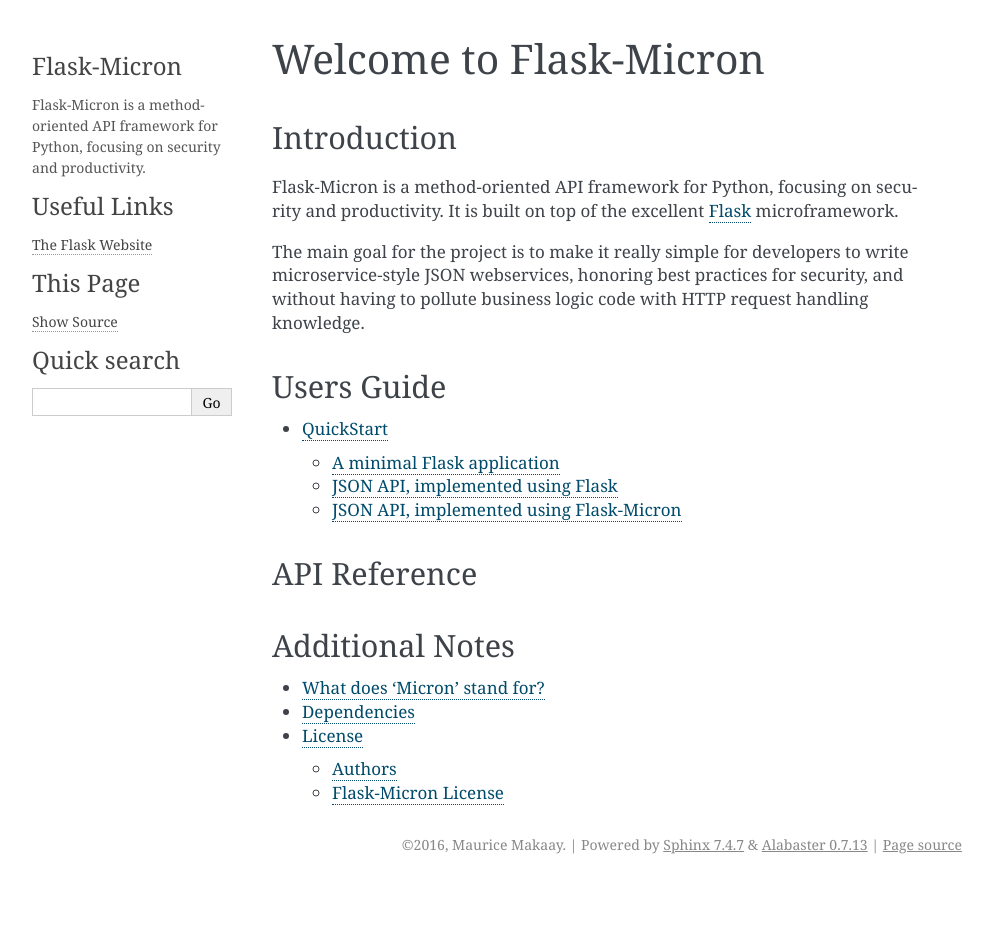
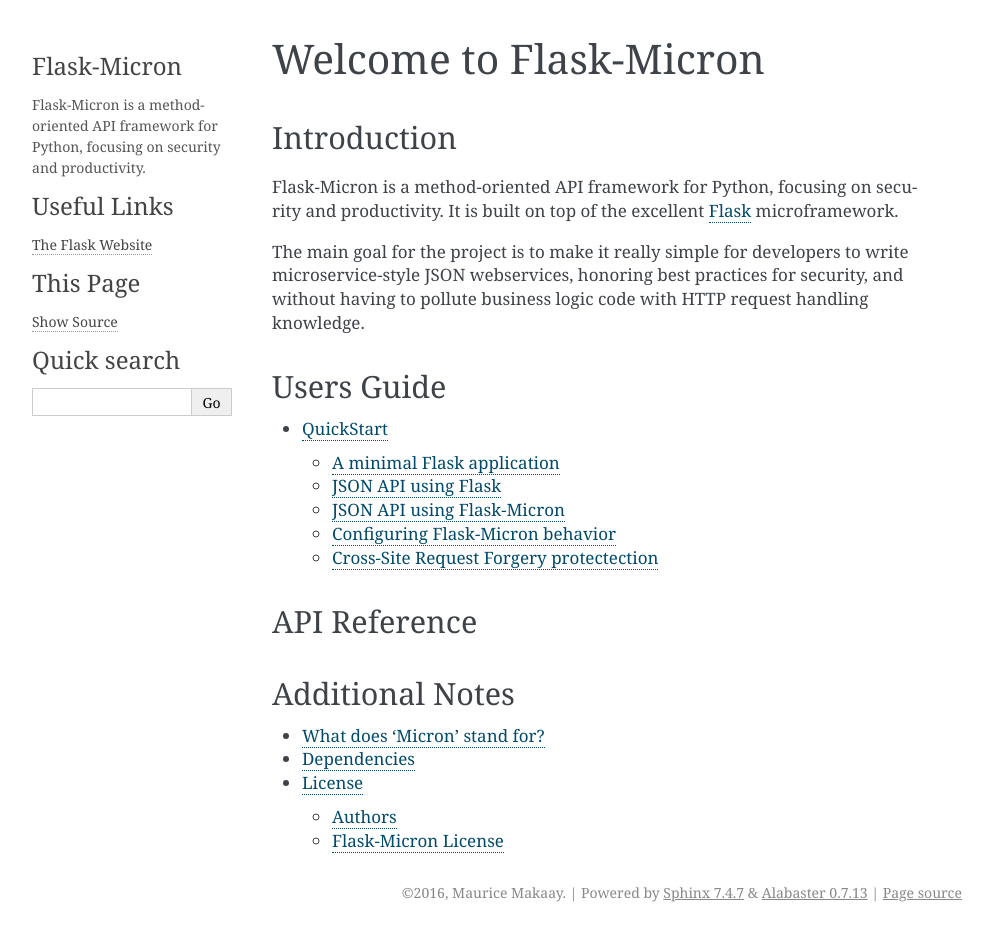
Before and after one commit to mmakaay/flask_micron, a Sphinx documentation site: the page built from documentation/index.rst, in a window 1280 px wide. Shown: the whole page, without its empty margins (148-1140 px from the left). Built offline with Sphinx 7.4.7, drawn with Linux system fonts in a browser that asks for light colours; before the commit the page ends 900 px from its top, so only the background shows below that; some of the changed lines change nothing that is shown.

Commit message:
A few small doc updates

```diff
--- a/documentation/quickstart.rst
+++ b/documentation/quickstart.rst
@@ -2,6 +2,12 @@
 
 QuickStart
 ==========
+
+In this chapter, I will explain how to get your first Flask-Micron app
+running. If you already familiar with writing JSON API's using Flask,
+then you might want to jump directly to :ref:`api-using-flask-micron`.
+
+.. _minimal-flask-app
 
 A minimal Flask application
 ---------------------------
@@ -28,25 +34,33 @@
 Head over to `http://127.0.0.1:5000/ <http://127.0.0.1:5000/>`_ using your
 web browser to see the function's greeting output.
 
-JSON API, implemented using Flask
----------------------------------
+.. note::
 
-Let's say the marketing department has found that hello_world() is going
-to be the next big hype. Therefore, it has to be opened up for all kinds of
-clients (desktop, phones, smart tv, etc.) Additionally, there is a big wish
-for making the greeting more personal. The greeting should only say 'World',
-when no other name is known.
+  Serving the app this way is meant for development purposes only.
+  For information on deploying the app to a production environment, see
+  the Flask documentation.
+
+.. _api-using-flask:
+
+JSON API using Flask
+--------------------
+
+The marketing department has found that the 'Hello, World!' application is
+going to be the next big hype. Therefore, it has to be opened up for all
+kinds of clients (desktop, smart phones, smart tv, etc.) Additionally, there
+is a big wish for making the greeting more personal. The greeting should only
+say 'World', when no other name is known.
 
 Based on this, the tech team worked out their design:
   - A JSON-based webservice, to facilitate integration with all platforms.
-  - Clients can POST a name JSON-serialized to the API.
-  - The server will strip leading and trailing whitespace from the name
-  - The server will use 'World' as the name, when no name is provided.
+  - Clients POST a name JSON-serialized to the API.
+  - The server strips leading and trailing whitespace from the name
+  - The server uses 'World' as the name, when no name is provided.
   - The server produces the result data, a friendly greeting.
-  - The server will send the result data JSON-serialized to the client.
+  - The server sends the result data JSON-serialized to the client.
 
-Okay, nothing to difficult! Flask has everything on board to implement
-this new and ground breaking API::
+Okay, nothing to difficult! We've done this a million times before and Flask
+Flask has everything on board to implement this new and ground breaking API::
 
     from flask import Flask, json, jsonify, request
     app = Flask(__name__)
@@ -86,27 +100,31 @@
             self.assertHelloWorldRequest('John', 'Hello, John!')
 
         def test_GivenNameWithWhitespaceOnInput_NameIsTrimmed(self):
-            self.assertHelloWorldRequest('   Jacky  \t\r\n ', 'Hello, Jacky!')
-
+            self.assertHelloWorldRequest('  Jacky\t\n ', 'Hello, Jacky!')
 
 Even though this is a very basic level API method (simple input, simple
 output, no authentication, no security checks, etc.), it is already noticeable
-that both the implementation code and the test code are not extremely clear.
+that both the implementation code and the test code are not extremely
+straight forward.
 
-One reason for this is the violation of the Single Reponsibility Principle
+The reason for this is the violation of the Single Reponsibility Principle
 (SRP). The function and its tests cover more ground than the business logic
 alone. The function has to know about Flask's request handling mechanisms,
-while the tests have to use the Flask testing utilities to navigate the app.
-In fact, these unit tests are integration tests to me, since I have to work
-almost the full stack in order to test my code.
+while the tests have to use the Flask testing utilities to navigate the app,
+as if it were already running in a web server.
+To me, these unit tests are integration tests, since I have to work almost
+the full stack in order to test my code.
 
-Now imagine that we have to add extra features like CSRF protection,
-authentication and logging, you probably can foresee that things get out of
-hand fast. This is the reason that I started the Flask-Micron project, with
-the ultimate goal to bring back the implementation code to pure business logic.
+Now imagine having to add extra features like CSRF protection, authentication
+and logging, you probably can foresee that things get out of hand fast. This
+is the reason that I started the Flask-Micron project, with the ultimate goal
+to bring back the implementation code for this kind of project to pure business
+logic.
 
-JSON API, implemented using Flask-Micron
-----------------------------------------
+.. _api-using-flask-micron:
+
+JSON API using Flask-Micron
+---------------------------
 
 Using Flask-Micron, we can greatly simplify the code from the previous section::
 
@@ -119,15 +137,17 @@
     def hello_world(name='World'):
         return 'Hello, %s!' % name
 
-What happens here, is that ``@micron.method`` wraps the hello_world function
-as a Micron method and registers it with the Flask app to be linked to the
-root url. When a client POSTs to '/', then Flask will resolve the URL and
-calls ``hello_world()`` via the ``@micron.method`` wrapper.
+What happens here, is that ``@micron.method`` wraps the ``hello_world()``
+function in a Micron method and registers this Micron method with the Flask
+app to be the handler for POST requests to the root url.
 
-From here on, the wrapper will take care of all interaction with Flask,
-JSON (de)serialization, security checks, data normalization etc.
-By making the wrapper responsible for these tasks, we can now focus on
-actual business logic when testing (and writing) the API::
+From here on, the Micron method will sit between Flask and the function,
+taking care of tasks like JSON-deserializing and normalizing request
+data, performing security checks, calling the wrapped function to get a result
+and JSON-serializing the result data.
+
+By making the Micron method responsible for these tasks, we can now focus on
+actual business logic when writing and testing the API functions::
 
     import unittest
     from hello import hello_world
@@ -140,13 +160,91 @@
         def test_GivenNoNameOnInput_GreetingIsWordly(self):
             self.assertEqual('Hello, World!', hello_world())
 
-Much simpler to write and actual unit tests instead of integration tests:
-these are tests against ``hello_world()`` and not against ``app``.
+These are actual unit tests instead of integration tests. The entry point for
+the tests is ``hello_world()`` and not the Flask ``app``.
 
-*Note: no tests were implemented for None and empty strings. The reason for this
-is that Flask-Micron normalizes input data by default: trailing and leading
-whitespace are stripped and empty strings are converted to None. When calling
-a function and the input is None, then the argument is omitted (by convention).
-For those reasons, I didn't write specific tests for None and empty strings.
-The @micron.method wrapper arranges that those scenario's won't occur
-in practice.*
+.. note::
+  No tests were implemented for None and empty strings. The reason for this
+  is that Flask-Micron normalizes input data by default: trailing and leading
+  whitespace are stripped and empty strings are converted to None. When
+  calling the wrapped function and the input is None, then the argument is
+  omitted (by convention). Therefore, I omitted some tests, since the tested
+  scenarios do not exist in practice.
+
+.. _configuring-flask-micron-behavior
+
+Configuring Flask-Micron behavior
+---------------------------------
+
+As explained in the previous section, Flask-Micron automatically performs
+normalization on strings in the input data. This is a sane default. It can
+for example prevent needless authentication failures when a user accidentally
+types a trailing space after the username or password.
+
+Even though a sane default is used, sometimes you might require different
+behavior. No worries! All processing features in Flask-Micron are written as
+plugins and these plugins can be written in a configurable manner.
+The normalization plugin supports the following configuration options:
+
+normalize: True (default) or False
+  Whether or not to apply normalization at all.
+
+strip_strings: True (default) or False
+  Whether or not leading and trailing whitespace must be stripped from
+  string fields in the input data.
+
+make_empty_strings_none: True (default) or False
+  Whether or not string fields that contain an empty string must be
+  normalized to None.
+
+Flask-Micron provides a configuration mechanism to tweak plugin behavior at
+the level of the ``Micron`` object and/or the level of the ``@micron.method``.
+Configuration at the ``@micron.method`` level overrides configuration at the
+``Micron`` level::
+
+    from flask import Flask
+    from flask_micron import Micron
+    app = Flask(__name__)
+    micron = Micron(app, normalize=False, strip_strings=False)
+
+    @micron.method('/', normalize=True, strip_strings=True)
+    def hello_world(name='World'):
+        return 'Hello, %s!' % name
+
+    @micron.method(normalize=True, make_empty_strings_none=False)
+    def good_bye_world(name='World'):
+        return 'Good bye, %s!' % name
+
+Based on this configuration:
+
+- Function ``hello_world()`` will get normalizated input. Trailing and leading
+  whitespace will be stripped and empty strings will be normalized to None.
+- Function ``good_bye_world()`` will get normalized input. Trailing and leading
+  whitespace will not be stripped and empty strings are not normalized to
+  None.
+
+For information on the possible configuration options, take a look at the
+documentation for the plugins that you use.
+
+.. _csrf::
+
+Cross-Site Request Forgery protectection
+----------------------------------------
+
+Cross-Site Request Forgery (CSRF) is a type of attack where a user is
+logged into site A, then visits site B which tells the browser
+"Do this bad thing on site A". Without CSRF protection, site A actually
+performs the "bad thing".
+
+For more in depth info on CSRF, take a look at:
+https://www.owasp.org/index.php/Cross-Site_Request_Forgery_(CSRF)
+
+Because it is very, very important to protect your API's against this kind
+of attack, Flask-Micron comes bundled with a CSRF protection plugin. This
+plugin is enabled by default. This is something to beware of when trying to
+talk to the web service from a client. You will have to play by the rules:
+
+  1. Each response generated by Flask-Micron includes a CSRF token in the
+     HTTP header ``X-Micron-CSRF-Token``.
+
+  2. TODO
```
